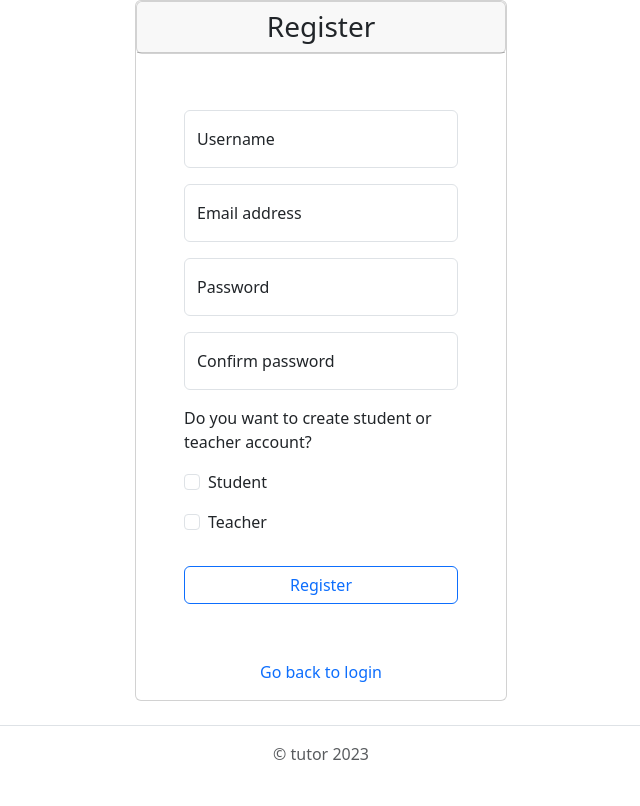
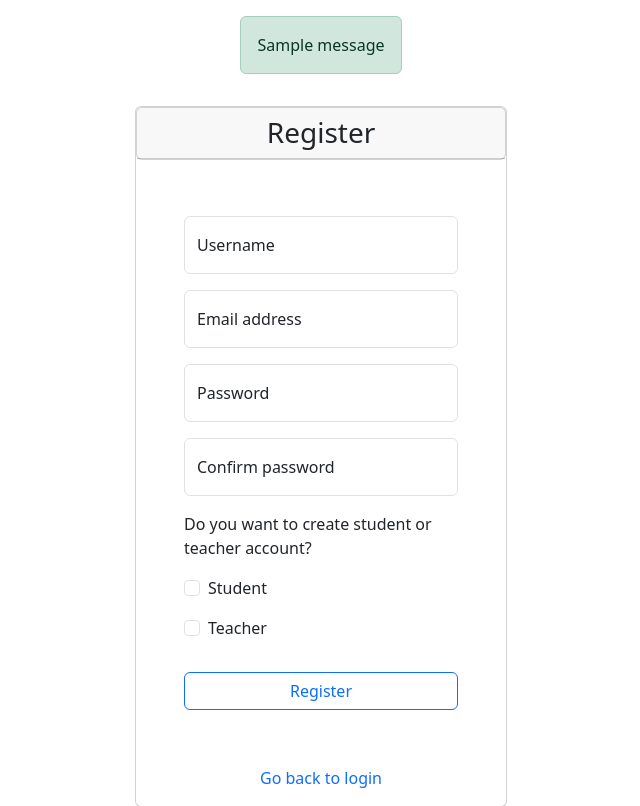
Before and after one commit to MateuszM-M/tutor, a Django app: page /register/ in a window 1280 px wide. Shown: the part 56-862 px from the top of the page, without its empty margins (319-959 px from the left). Before the commit the page ends 816 px from the top, so only its background shows below. Run offline with Django 4.2, Linux system fonts and the light colour scheme; tables that the repository leaves empty hold one stand-in row (values such as "Sample post"); one stand-in notice (Sample message) is shown; some libraries are stand-ins or nearby versions.

Commit message:
Add messages to user app

```diff
--- a/templates/layout/main.html
+++ b/templates/layout/main.html
@@ -16,6 +16,8 @@
         {% include 'layout/navbar.html' %}
     </header>
 
+        {% include 'layout/messages.html' %}
+
         {% block content %}
         {% endblock %}
 
--- /dev/null
+++ b/templates/layout/messages.html
@@ -0,0 +1,9 @@
+{% if messages %}
+    <div class="mx-auto my-3">
+        {% for message in messages %}
+        <div class="alert alert-success" role="alert">
+            {{ message }}
+        </div>
+        {% endfor %}
+    </div>
+{% endif %}
--- a/users/views.py
+++ b/users/views.py
@@ -1,5 +1,4 @@
 from django.contrib.messages.views import SuccessMessageMixin
-from django.shortcuts import redirect, render
 from django.urls import reverse_lazy
 from django.views.generic.detail import DetailView
 from django.views.generic.edit import CreateView, UpdateView
@@ -12,7 +11,7 @@ class UserCreateView(SuccessMessageMixin, CreateView):
     template_name = 'registration/register.html'
     form_class = RegisterForm
     success_url = reverse_lazy('users:login')
-    success_message = "Your profile was created successfully"
+    success_message = "Your account has been created successfully"
 
 
 class ProfileView(DetailView):
@@ -20,10 +19,11 @@ class ProfileView(DetailView):
     model = Profile
 
 
-class ProfileUpdateView(UpdateView):
+class ProfileUpdateView(SuccessMessageMixin, UpdateView):
     model = Profile
     template_name = 'users/edit_profile.html'
     form_class = ProfileUpdateForm
+    success_message = "Your profile has been updated successfully"
 
     def get_success_url(self):
         profile_id = self.kwargs['pk']
```
